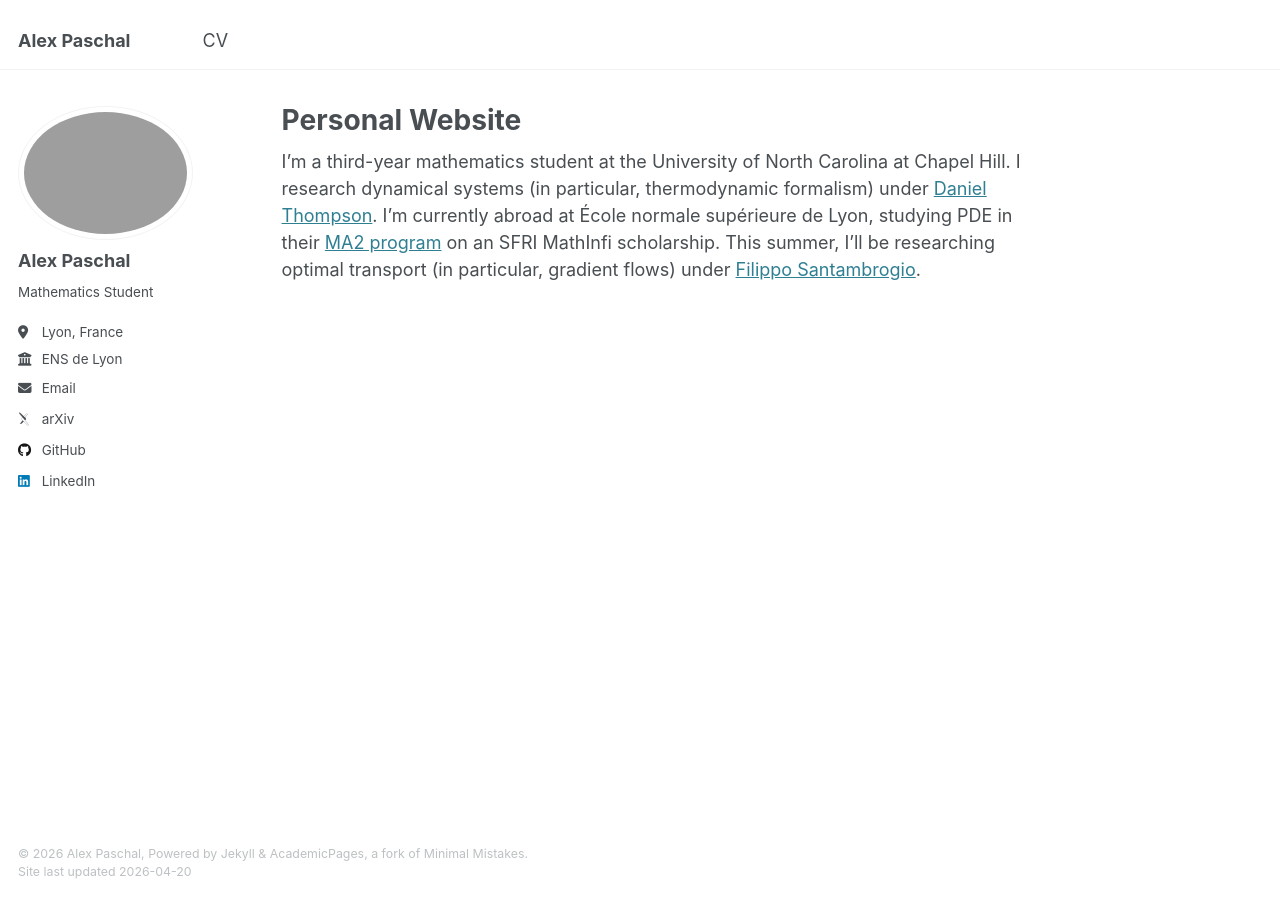
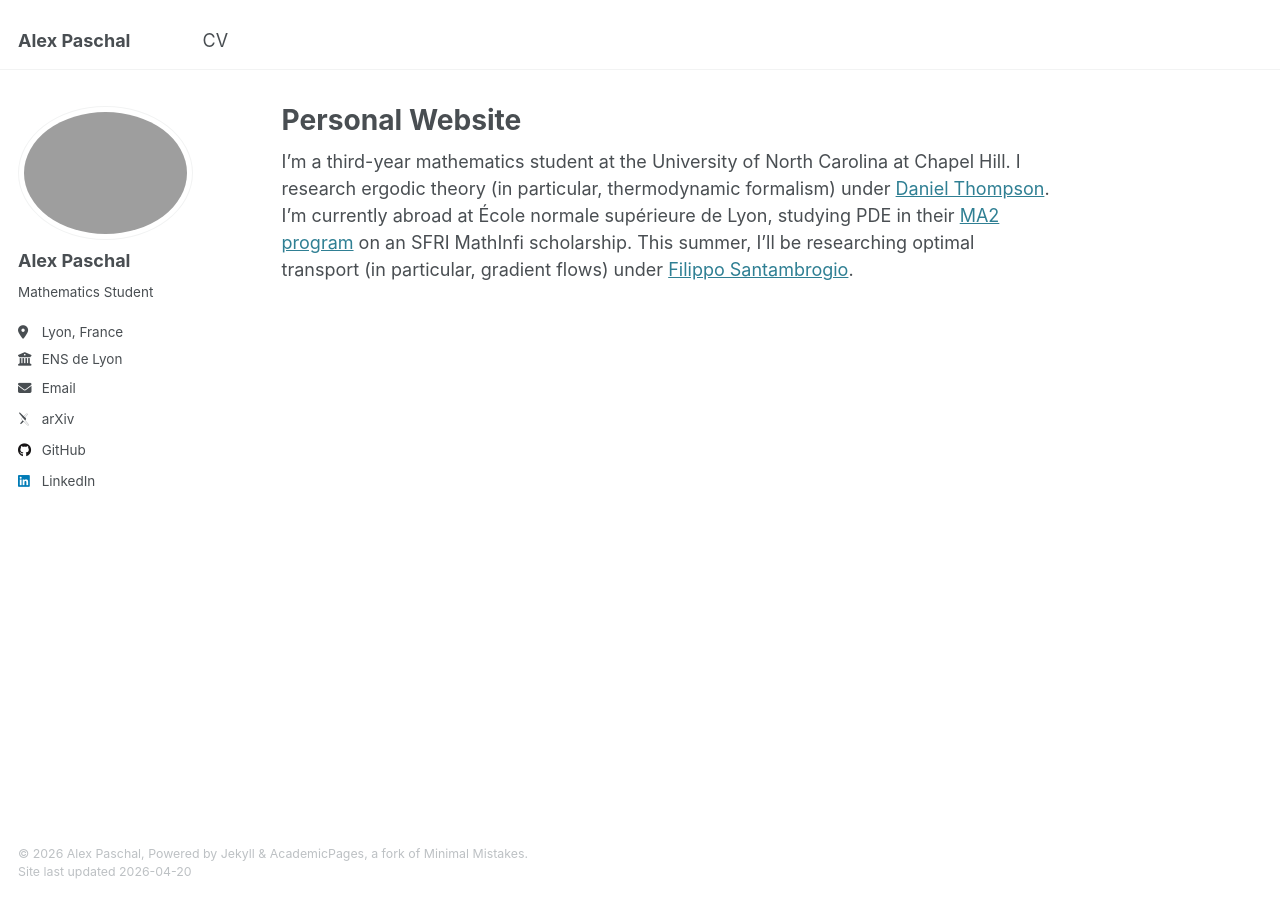
Before and after one commit to alexmpaschal/alexmpaschal.github.io, a Jekyll site: the page built from _pages/about.md, in a window 1280 px wide. Built offline with Jekyll 4.4.1, drawn with Linux system fonts in a browser that asks for light colours; some web fonts are replaced.

Commit message:
Update about.md

```diff
--- a/_pages/about.md
+++ b/_pages/about.md
@@ -7,4 +7,4 @@ redirect_from:
   - /about.html
 ---
 
-I'm a third-year mathematics student at the University of North Carolina at Chapel Hill. I research dynamical systems (in particular, thermodynamic formalism) under [Daniel Thompson](https://people.math.osu.edu/thompson.2455/index.html). I'm currently abroad at École normale supérieure de Lyon, studying PDE in their [MA2 program](https://mathematiques.ens-lyon.fr/master/master-2/2025-2026-program) on an SFRI MathInfi scholarship. This summer, I'll be researching optimal transport (in particular, gradient flows) under [Filippo Santambrogio](https://math.univ-lyon1.fr/~santambrogio/).
+I'm a third-year mathematics student at the University of North Carolina at Chapel Hill. I research ergodic theory (in particular, thermodynamic formalism) under [Daniel Thompson](https://people.math.osu.edu/thompson.2455/index.html). I'm currently abroad at École normale supérieure de Lyon, studying PDE in their [MA2 program](https://mathematiques.ens-lyon.fr/master/master-2/2025-2026-program) on an SFRI MathInfi scholarship. This summer, I'll be researching optimal transport (in particular, gradient flows) under [Filippo Santambrogio](https://math.univ-lyon1.fr/~santambrogio/).
```
